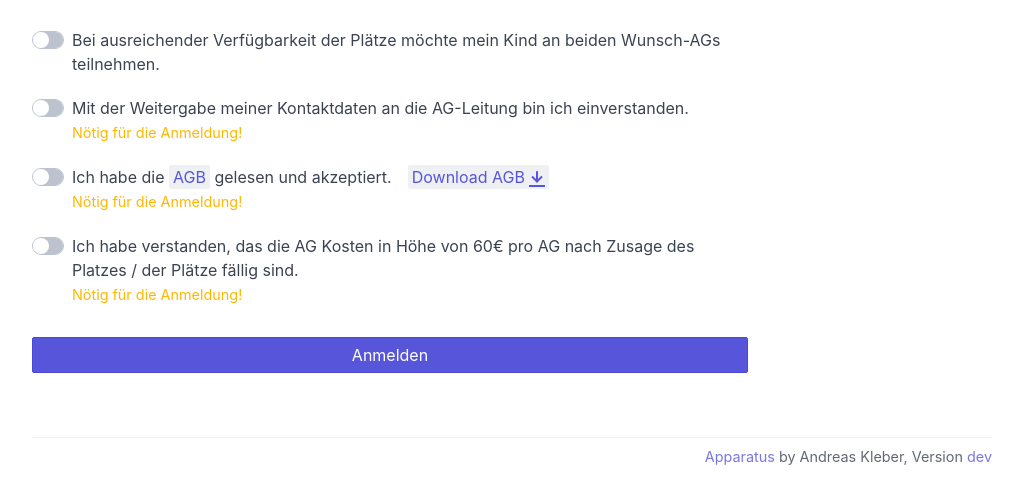
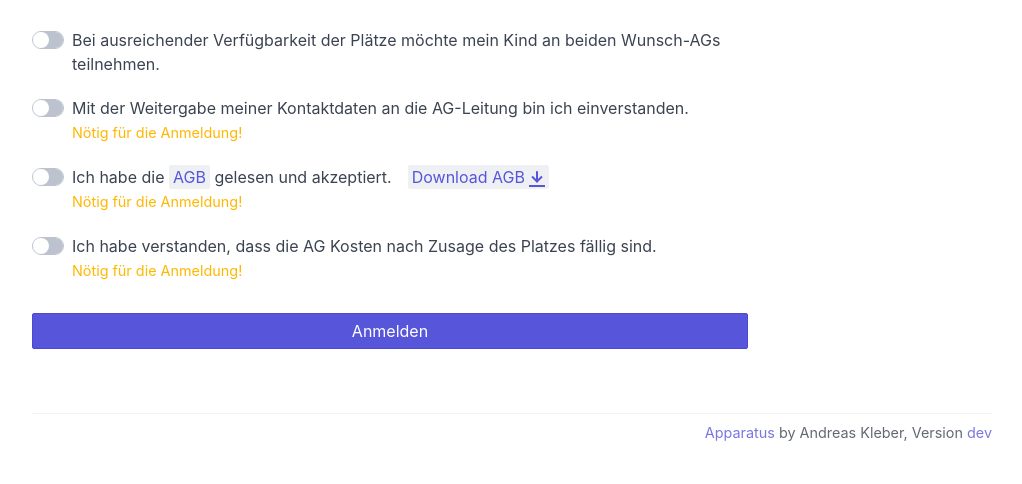
Before and after one commit to akleber/apparatus, a Flask app: template app/templates/register.html in a window 1280 px wide. Shown: the part 692-1176 px from the top of the page, without its empty margins (128-1150 px from the left). After the commit the page ends 1133 px from the top, so only its background shows below. Run offline with Flask 2, Linux system fonts and the light colour scheme; the template is opened without the code that fills it: values that come from a table or form of the project are taken from there, others are empty.

Commit message:
adjusted text about costs

```diff
--- a/app/templates/register.html
+++ b/app/templates/register.html
@@ -175,9 +175,7 @@
       <div class="form-group">
         <label class="form-switch">
           <input type="checkbox" required>
-          <i class="form-icon"></i> Ich habe verstanden, das die AG Kosten in Höhe von 60€ pro AG nach Zusage des
-          Platzes / der Plätze fällig
-          sind.<br />
+          <i class="form-icon"></i> Ich habe verstanden, dass die AG Kosten nach Zusage des Platzes fällig sind.<br />
           <span class="text-small text-warning">Nötig für die Anmeldung!</span>
         </label>
       </div>
```
